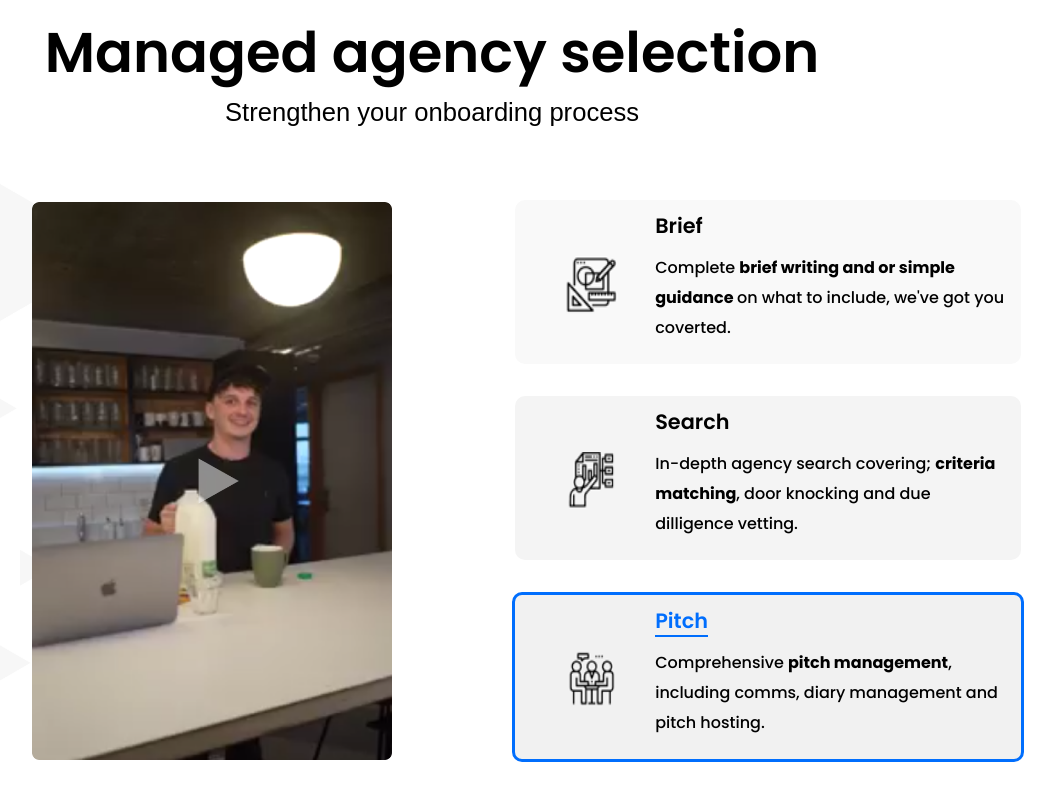
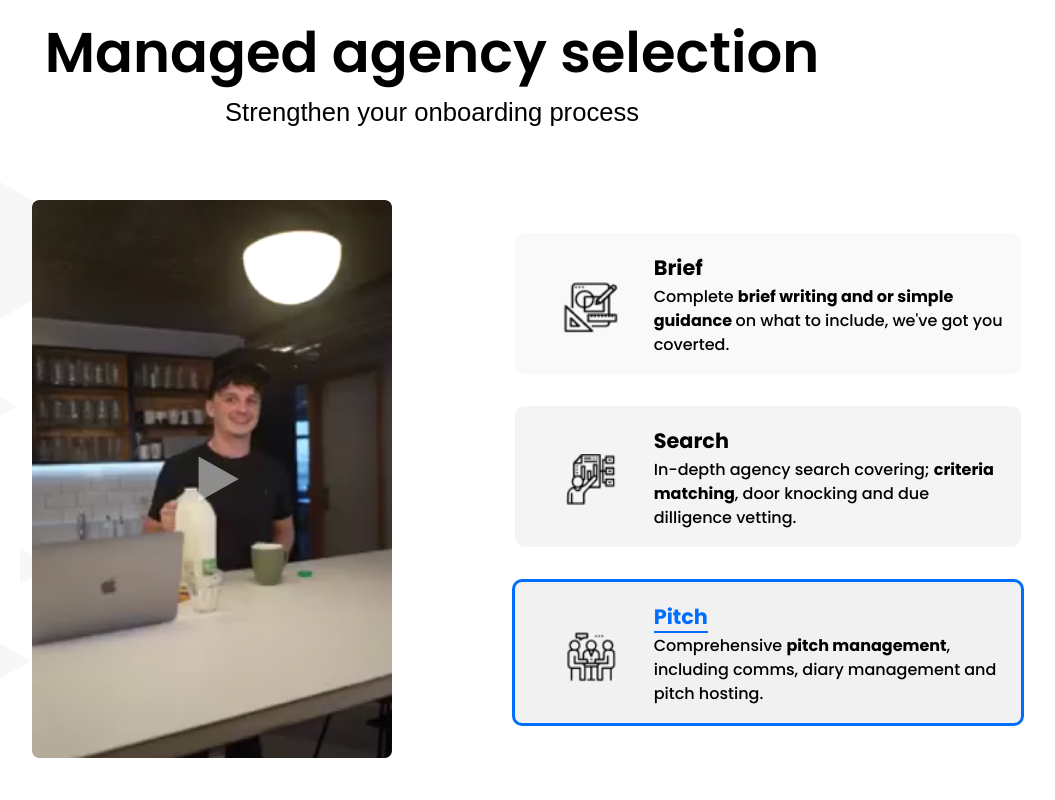
Before and after one commit to Plamena37/nextjs-task, a Next.js app: page / in a window 1280 px wide. Shown: the part 964-1764 px from the top of the page, without its empty margins (208-1263 px from the left). Built offline with nearby package versions, Linux system fonts and the light colour scheme.

Commit message:
Code cleanup

```diff
--- a/collections/Card/elements.tsx
+++ b/collections/Card/elements.tsx
@@ -10,7 +10,7 @@ export const StyledContainer = styled(
     <SectionContainer {...props} />
   )
 )`
-  padding: 1rem 1rem 0.3rem;
+  padding: 1.2rem 1rem 0.3rem;
   align-items: center;
   background: ${({ bgColor }) => bgColor};
   width: ${({ width }) => width};
@@ -30,20 +30,24 @@ export const StyledTitle = styled((props) => <SectionBigHeading {...props} />)`
   margin: 0;
   font-size: 1.3rem;
   line-height: 1.2rem;
+  font-weight: 700;
   border-bottom: ${({ isSelected, theme }) =>
     isSelected ? `2px solid ${theme.main}` : "none"};
 
   color: ${({ isSelected, theme }) => (isSelected ? theme.main : theme.black)};
-
-  ${({ titleStyleProps }) => titleStyleProps}
 `;
 
 export const StyledDescription = styled((props) => (
   <SectionSubheading {...props} />
 ))`
-  margin: 0;
   font-size: 1rem;
   font-weight: 500;
+  line-height: 1.5rem;
+  margin-block: 0.4rem;
+
+  & > p {
+    margin: 0;
+  }
 `;
 
 export const StyledTextContainer = styled(({ ...props }) => <div {...props} />)`
@@ -55,5 +59,9 @@ export const StyledTextContainer = styled(({ ...props }) => <div {...props} />)`
 export const StyledImageContainer = styled(({ ...props }) => (
   <div {...props} />
 ))`
-  padding: 2rem;
+  padding: 1.8rem;
+
+  @media (max-width: 700px) {
+    padding: 1rem;
+  }
 `;
--- a/pages/index.tsx
+++ b/pages/index.tsx
@@ -25,7 +25,7 @@ const agencyProps: AgencyProps = {
   },
   cards: [
     {
-      image: { src: "/img/cardBriefImg.png", alt: "", width: 65, height: 65 },
+      image: { src: "/img/cardBriefImg.png", alt: "", width: 70, height: 60 },
       title: "Brief",
       description: (
         <p>
@@ -41,8 +41,8 @@ const agencyProps: AgencyProps = {
       image: {
         src: "/img/cardSearchImg.png",
         alt: "",
-        width: 65,
-        height: 65,
+        width: 70,
+        height: 60,
       },
       title: "Search",
       description: (
@@ -56,7 +56,7 @@ const agencyProps: AgencyProps = {
       isSelected: false,
     },
     {
-      image: { src: "/img/cardPitchImg.png", alt: "", width: 65, height: 65 },
+      image: { src: "/img/cardPitchImg.png", alt: "", width: 70, height: 60 },
       title: "Pitch",
       description: (
         <p>
--- a/sections/Agency/elements.tsx
+++ b/sections/Agency/elements.tsx
@@ -90,7 +90,6 @@ export const StyledCardContainer = styled(({ ...props }) => (
 
   @media (max-width: 1024px) {
     justify-self: center;
-    gap: 1rem;
     margin-top: 2.5rem;
   }
 `;
--- a/sections/Hero/Hero.tsx
+++ b/sections/Hero/Hero.tsx
@@ -9,8 +9,15 @@ import {
   StyledCTAContainer,
   StyledImageContainer,
 } from "./elements";
+import { HeroProps } from "../../utils/interfaces";
 
-export const Hero = ({ image, title, description, ctaText, ...props }) => {
+export const Hero = ({
+  image,
+  title,
+  description,
+  ctaText,
+  ...props
+}: HeroProps) => {
   return (
     <StyledContainer {...props}>
       <StyledTextContainer>
@@ -21,7 +28,13 @@ export const Hero = ({ image, title, description, ctaText, ...props }) => {
         </StyledCTAContainer>
       </StyledTextContainer>
       <StyledImageContainer>
-        <Image layout="responsive" src={image.src} alt={image.alt} width={image.width} height={image.height} />
+        <Image
+          layout="responsive"
+          src={image.src}
+          alt={image.alt}
+          width={image.width}
+          height={image.height}
+        />
       </StyledImageContainer>
     </StyledContainer>
   );
--- a/utils/interfaces.ts
+++ b/utils/interfaces.ts
@@ -1,3 +1,5 @@
+import React from "react";
+
 export interface Image {
   src: string;
   alt: string;
@@ -15,7 +17,7 @@ export interface HeroProps {
 export interface Card {
   image: Image;
   title: string;
-  description: any;
+  description: React.ReactNode;
   bgColor: string;
   width: string;
   isSelected: boolean;
```
Also changed, not shown: sections/Agency/Agency.tsx (+0 -8 lines).
